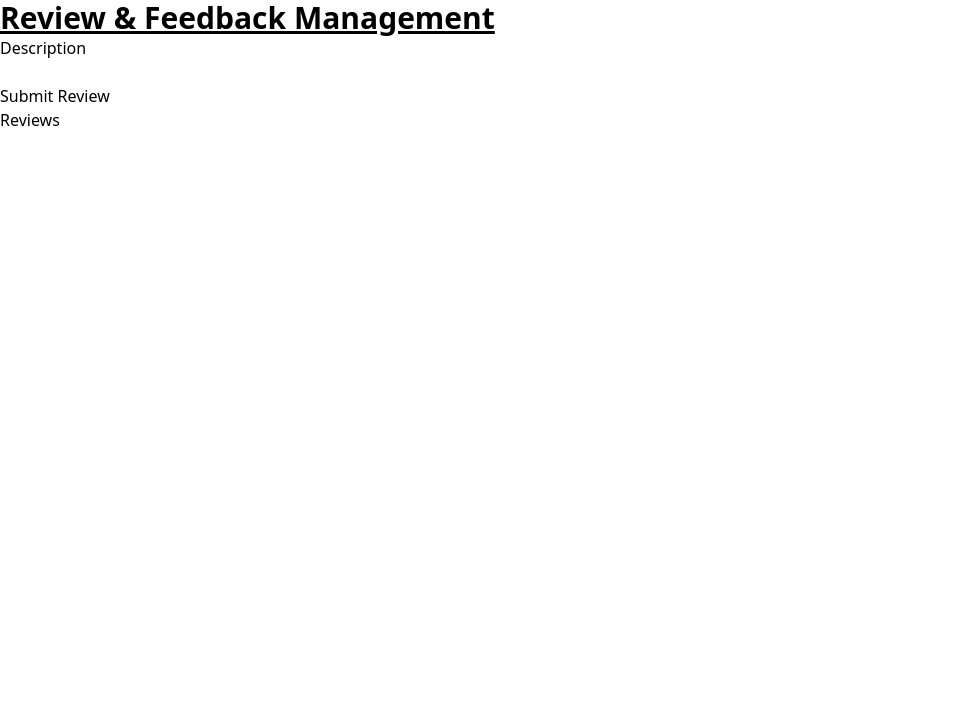
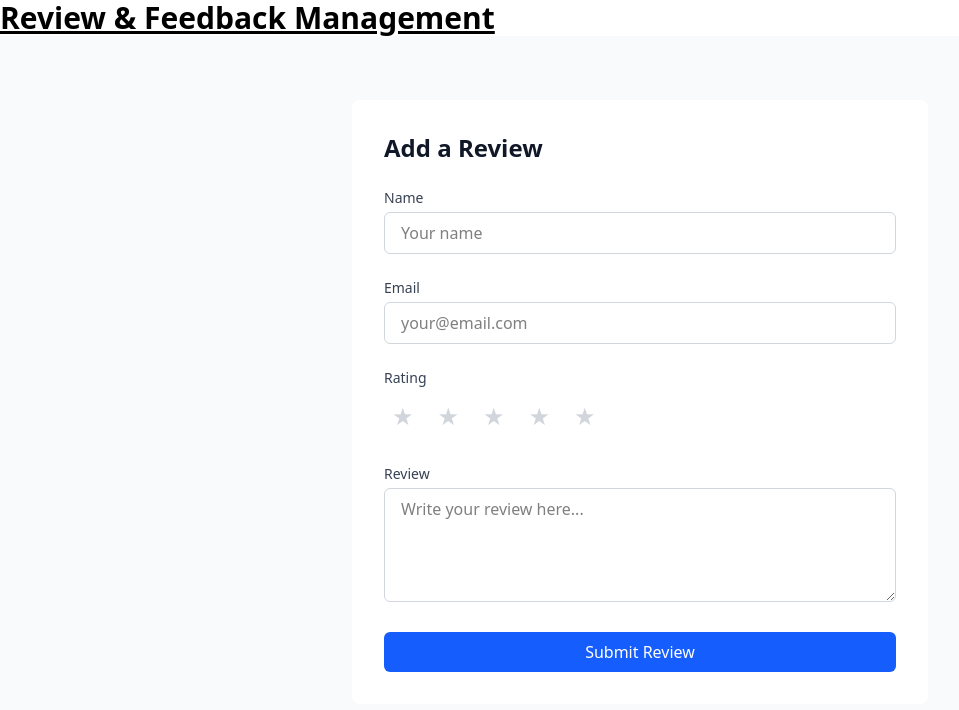
Before and after one commit to iamnicholastom/reputation-management, a React (Vite) app: page / in a window 1280 px wide. Shown: the top 710 px of the page, without its empty margins (0-959 px from the left). Built offline with nearby package versions, Linux system fonts and the light colour scheme.

Commit message:
revamp add review component

```diff
--- a/src/components/AddReview.tsx
+++ b/src/components/AddReview.tsx
@@ -3,31 +3,129 @@ import { useDispatch } from "react-redux";
 import { addReview } from "../store/features/reviews";
 
 const AddReview = () => {
-  const [content, setContent] = useState("");
-  const [rating, setRating] = useState(5);
   const dispatch = useDispatch();
+  const [formData, setFormData] = useState({
+    name: "",
+    email: "",
+    rating: 0,
+    review: "",
+  });
+  const [errors, setErrors] = useState<Record<string, string>>({});
+
+  const validateForm = () => {
+    const newErrors: Record<string, string> = {};
+    if (!formData.name) newErrors.name = "Name is required";
+    if (!formData.email) newErrors.email = "Email is required";
+    if (formData.rating === 0) newErrors.rating = "Please select a rating";
+    if (!formData.review) newErrors.review = "Review text is required";
+
+    setErrors(newErrors);
+    return Object.keys(newErrors).length === 0;
+  };
 
   function handleSubmit(e: React.FormEvent) {
     e.preventDefault();
-    const review = { id: crypto.randomUUID(), content, rating };
-    dispatch(addReview(review));
-    setContent("");
-    setRating(5);
+    if (validateForm()) {
+      dispatch(addReview(formData));
+      setFormData({ name: "", email: "", rating: 0, review: "" });
+    }
   }
 
   return (
-    <form onSubmit={handleSubmit}>
-      <label htmlFor="description">Description</label>
-      <br />
-      <input
-        type="text"
-        value={content}
-        onChange={(e) => setContent(e.target.value)}
-        id="description"
-      />
-      <br />
-      <button>Submit Review</button>
-    </form>
+    <div className="min-h-screen bg-gray-50 flex flex-col items-center pt-16">
+      <div className="w-full max-w-xl bg-white rounded-lg shadow-card p-8">
+        <h2 className="text-2xl font-bold text-gray-900 mb-6">Add a Review</h2>
+        <form onSubmit={handleSubmit} className="space-y-6">
+          <div>
+            <label className="block text-sm font-medium text-gray-700 mb-1">
+              Name
+            </label>
+            <input
+              type="text"
+              value={formData.name}
+              onChange={(e) =>
+                setFormData({ ...formData, name: e.target.value })
+              }
+              className={`w-full px-4 py-2 border rounded-md focus:ring-2 focus:ring-blue-500 focus:border-blue-500 outline-none transition ${
+                errors.name ? "border-red-500" : "border-gray-300"
+              }`}
+              placeholder="Your name"
+            />
+            {errors.name && (
+              <p className="mt-1 text-sm text-red-500">{errors.name}</p>
+            )}
+          </div>
+          <div>
+            <label className="block text-sm font-medium text-gray-700 mb-1">
+              Email
+            </label>
+            <input
+              type="email"
+              value={formData.email}
+              onChange={(e) =>
+                setFormData({ ...formData, email: e.target.value })
+              }
+              className={`w-full px-4 py-2 border rounded-md focus:ring-2 focus:ring-blue-500 focus:border-blue-500 outline-none transition ${
+                errors.email ? "border-red-500" : "border-gray-300"
+              }`}
+              placeholder="your@email.com"
+            />
+            {errors.email && (
+              <p className="mt-1 text-sm text-red-500">{errors.email}</p>
+            )}
+          </div>
+          <div>
+            <label className="block text-sm font-medium text-gray-700 mb-1">
+              Rating
+            </label>
+            <div className="flex gap-2">
+              {[1, 2, 3, 4, 5].map((star) => (
+                <button
+                  key={star}
+                  type="button"
+                  onClick={() => setFormData({ ...formData, rating: star })}
+                  className={`p-2 text-2xl ${
+                    formData.rating >= star
+                      ? "text-yellow-400"
+                      : "text-gray-300"
+                  }`}
+                >
+                  ★
+                </button>
+              ))}
+            </div>
+            {errors.rating && (
+              <p className="mt-1 text-sm text-red-500">{errors.rating}</p>
+            )}
+          </div>
+          <div>
+            <label className="block text-sm font-medium text-gray-700 mb-1">
+              Review
+            </label>
+            <textarea
+              value={formData.review}
+              onChange={(e) =>
+                setFormData({ ...formData, review: e.target.value })
+              }
+              className={`w-full px-4 py-2 border rounded-md focus:ring-2 focus:ring-blue-500 focus:border-blue-500 outline-none transition ${
+                errors.review ? "border-red-500" : "border-gray-300"
+              }`}
+              rows={4}
+              placeholder="Write your review here..."
+            />
+            {errors.review && (
+              <p className="mt-1 text-sm text-red-500">{errors.review}</p>
+            )}
+          </div>
+          <button
+            type="submit"
+            className="w-full bg-blue-600 text-white py-2 px-4 rounded-md hover:bg-blue-700 transition duration-200 font-medium"
+          >
+            Submit Review
+          </button>
+        </form>
+      </div>
+    </div>
   );
 };
 
--- a/src/components/ReviewList.tsx
+++ b/src/components/ReviewList.tsx
@@ -4,13 +4,11 @@ const ReviewList = () => {
   const reviews = useTypedSelector((state) => state.reviews.items);
 
   return (
-    <div>
-      <h2>Reviews</h2>
-      {reviews.map((review) => (
-        <div key={review.id}>
-          <p>
-            {review.content} - ⭐{review.rating}
-          </p>
+    <div className="p-4 space-y-4">
+      {reviews.map(({ id, content, rating }) => (
+        <div key={id} className="p-4 bg-gray-100 rounded-md shadow">
+          <p className="font-semibold text-lg">{content}</p>
+          <p className="text-sm text-gray-500">Rating: {rating}</p>
         </div>
       ))}
     </div>
```
